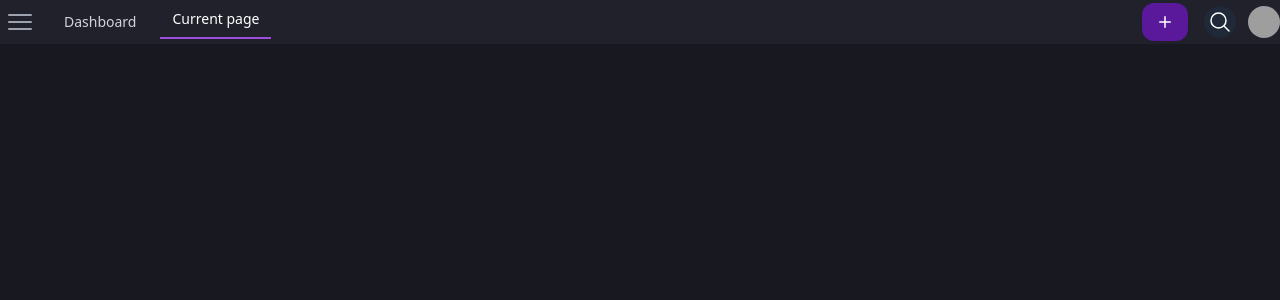
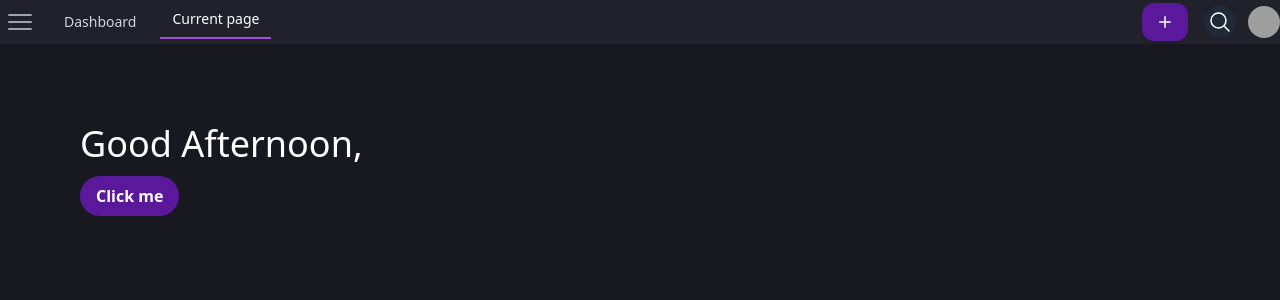
Before and after one commit to NatanMendes0/tela-figma, a React (Vite) app in the folder tela-figma/: page / in a window 1280 px wide. Shown: the top 300 px of the page. Built offline with nearby package versions, Linux system fonts and the light colour scheme; grey boxes are pictures that could not be loaded.

Commit message:
string name add

```diff
--- a/tela-figma/src/components/Main.jsx
+++ b/tela-figma/src/components/Main.jsx
@@ -1,9 +1,38 @@
-import React from "react";
+import React, { useState } from "react";
 
 function Main() {
+  const armazenarString = () => {
+    const string = prompt("Digite o nome que deseja armazenar:");
+    localStorage.setItem("string", string || "");
+    window.location.reload();
+  };
+  const [stringArmazenada, setStringArmazenada] = useState(
+    localStorage.getItem("string") || ""
+  );
+  const agora = new Date();
+  const hora = agora.getHours();
+
+  let saudacao;
+  if (hora >= 5 && hora < 12) {
+    saudacao = "Good Morning,";
+  } else if (hora >= 12 && hora < 18) {
+    saudacao = "Good Afternoon,";
+  } else {
+    saudacao = "Good Evening,";
+  }
+
   return (
     <main className="bg-primary min-h-screen p-4">
-
+      <div className="m-16">
+        <h1 className="text-4xl text-white">{saudacao}</h1>
+        {stringArmazenada ? (
+          <h2 className="text-5xl text-white mt-3">{stringArmazenada}</h2>
+        ) : (
+          <button className="bg-button hover:bg-purple-700 active:bg-purple-800 text-white font-bold mt-3 py-2 px-4 rounded-full" onClick={armazenarString}>
+            Click me
+          </button>
+        )}
+      </div>
     </main>
   );
 }
--- a/tela-figma/src/components/Navbar.jsx
+++ b/tela-figma/src/components/Navbar.jsx
@@ -37,14 +37,14 @@ export default function Navbar() {
           <div className="mx-aut px-4 sm:px-6 lg:px-0">
             <div className="flex h-11 justify-between">
               <div className="flex">
-                <div className="-ml-2 mr-2 flex items-center md:hidden">
+                <div className="-ml-2 mr-2 flex items-center md:hidden ">
                   {/* Mobile menu button */}
                   <Disclosure.Button className="inline-flex items-center justify-center rounded-md p-2 text-gray-400 hover:bg-gray-700 hover:text-white focus:outline-none focus:ring-2 focus:ring-inset focus:ring-white">
                     <span className="sr-only">Open main menu</span>
                     {open ? (
-                      <XMarkIcon className="block h-6 w-6" aria-hidden="true" />
+                      <XMarkIcon className="block h-6 w-6 transition-all" aria-hidden="true" />
                     ) : (
-                      <Bars3Icon className="block h-6 w-6" aria-hidden="true" />
+                      <Bars3Icon className="block h-6 w-6 transition-all" aria-hidden="true" />
                     )}
                   </Disclosure.Button>
                 </div>
```
